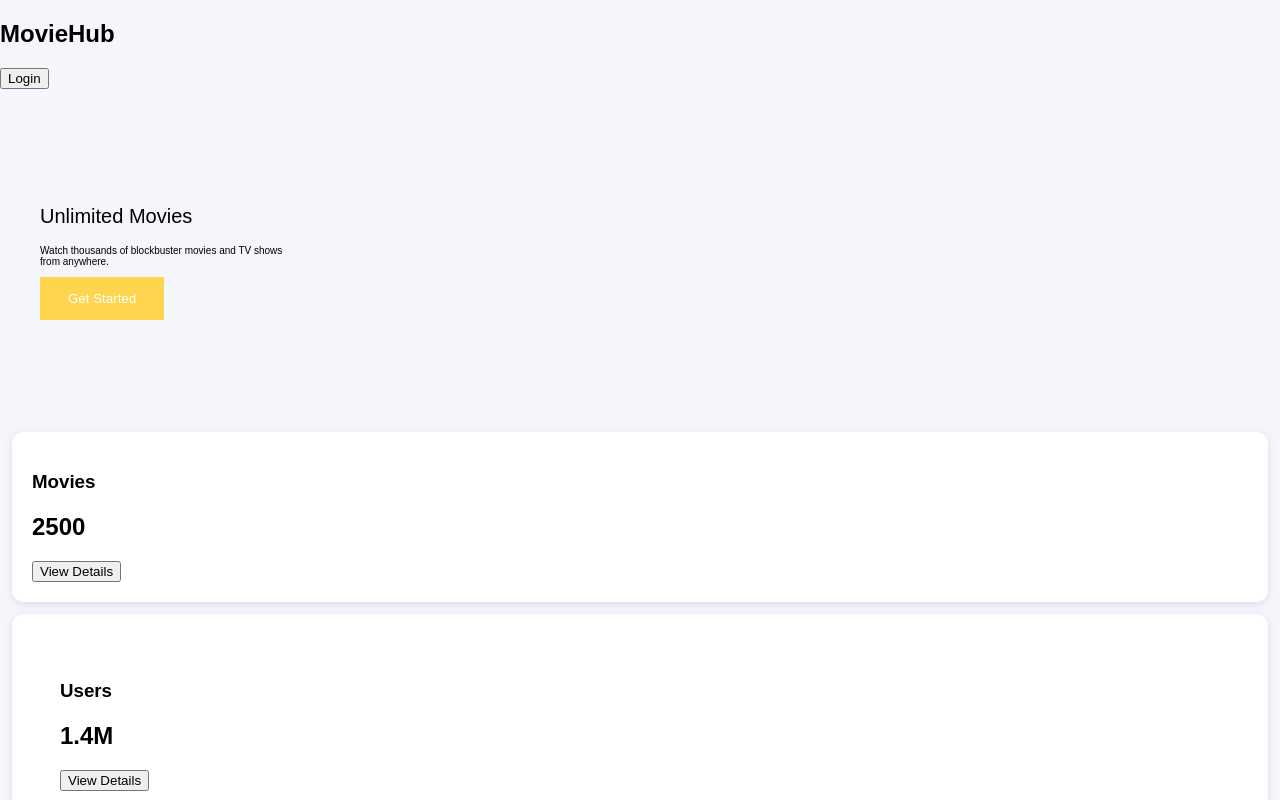
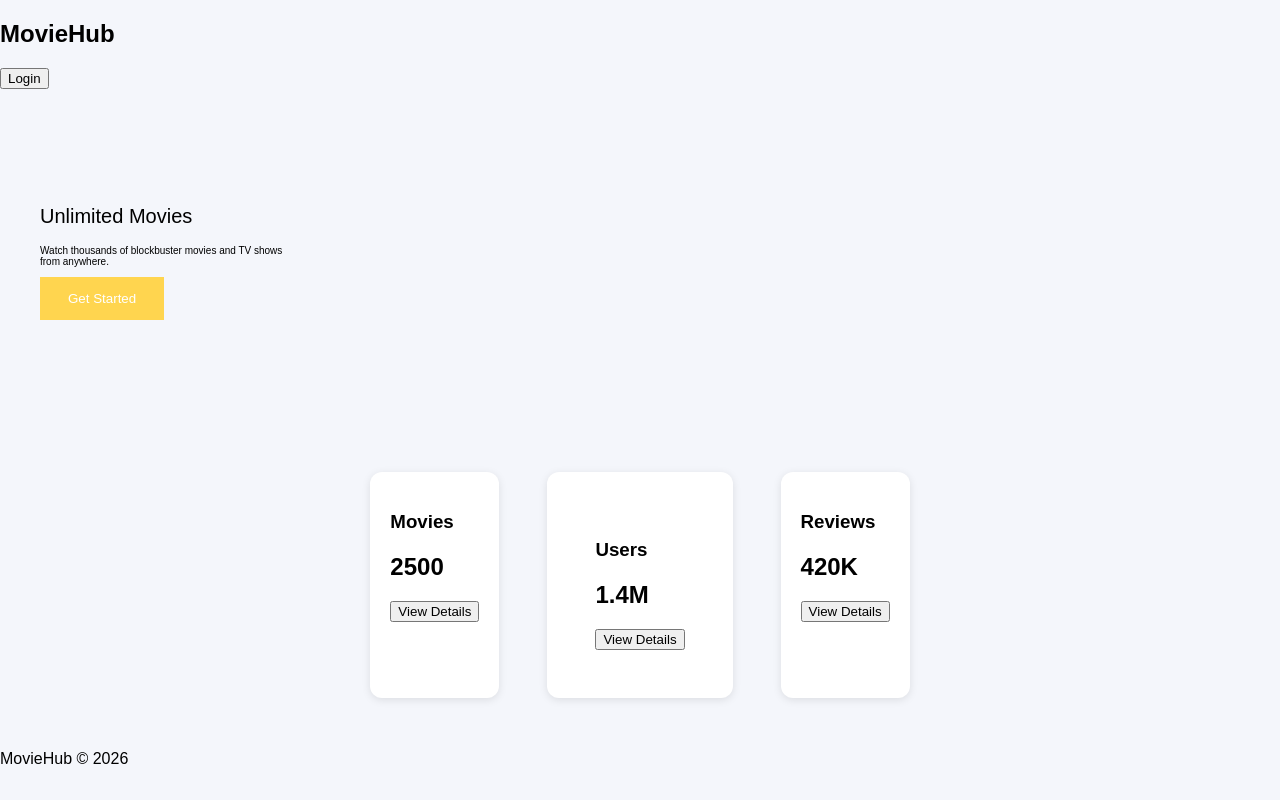
Before and after one commit to usamaali321/react-pr-review-demo, a React (Vite) app: page / in a window 1280 px wide. Shown: the top 800 px of the page. Built offline with nearby package versions, Linux system fonts and the light colour scheme; the HTML template or start-up script is replaced by a standard one.

Commit message:
Introduce inconsistent dashboard card spacing

```diff
--- a/src/components/StatsGrid.jsx
+++ b/src/components/StatsGrid.jsx
@@ -2,21 +2,17 @@ import DashboardCard from "./DashboardCard";
 
 export default function StatsGrid() {
   return (
-    <section>
-      <DashboardCard
-        title="Movies"
-        value="2500"
-      />
-
-      <DashboardCard
-        title="Users"
-        value="1.4M"
-      />
-
-      <DashboardCard
-        title="Reviews"
-        value="420K"
-      />
+    <section
+      style={{
+        display: "flex",
+        gap: "24px",
+        justifyContent: "center",
+        margin: "40px"
+      }}
+    >
+      <DashboardCard title="Movies" value="2500" />
+      <DashboardCard title="Users" value="1.4M" />
+      <DashboardCard title="Reviews" value="420K" />
     </section>
   );
 }
```
